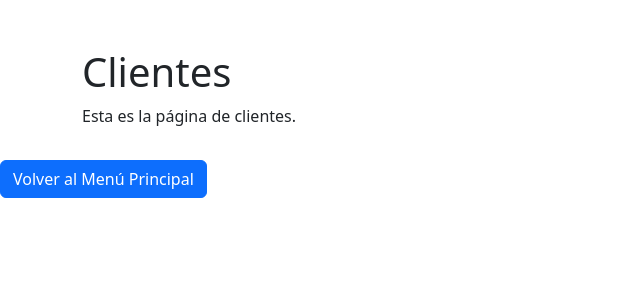
After one commit to NicolasAgustinDev/proyectologistica, a PHP site: page /clientes.php in a window 1280 px wide. The commit adds this page. Shown: the top 300 px of the page, without its empty margins (0-640 px from the left). Run offline with PHP 8.4, Linux system fonts and the light colour scheme.

Commit message:
Agregar páginas de clientes y servicios con estructura básica y enlaces de navegación

```diff
--- /dev/null
+++ b/ProyectoLogistica/clientes.php
@@ -0,0 +1,16 @@
+<!DOCTYPE html>
+<html lang="en">
+<head>
+    <meta charset="UTF-8">
+    <meta name="viewport" content="width=device-width, initial-scale=1.0">
+    <link href="https://cdn.jsdelivr.net/npm/bootstrap@5.3.3/dist/css/bootstrap.min.css" rel="stylesheet">
+    <title>Clientes</title>
+</head>
+<body>
+    <div class="container mt-5">
+        <h1>Clientes</h1>
+        <p>Esta es la página de clientes.</p>
+    </div>
+    <a href="rutas_clientes.php" class="btn btn-primary mt-3">Volver al Menú Principal</a>
+</body>
+</html>
--- a/ProyectoLogistica/rutas_clientes.php
+++ b/ProyectoLogistica/rutas_clientes.php
@@ -13,7 +13,6 @@ $stmt->bind_param("i", $id_ruta);
 $stmt->execute();
 $clientes = $stmt->get_result();
 ?>
-
 <!DOCTYPE html>
 <html lang="es">
 <head>
@@ -59,6 +58,7 @@ $clientes = $stmt->get_result();
         <ul class="dropdown-menu dropdown-menu-end">
           <li><a class="dropdown-item" href="clientes.php">Clientes</a></li>
           <li><a class="dropdown-item" href="servicios.php">Servicios</a></li>
+          <li><a class="dropdown-item" href="cerrar_sesion.php">Cerrar sesión</a></li>
         </ul>
       </div>
     </div>
```
Also changed, not shown: ProyectoLogistica/servicios.php (added, +16 -0 lines).
